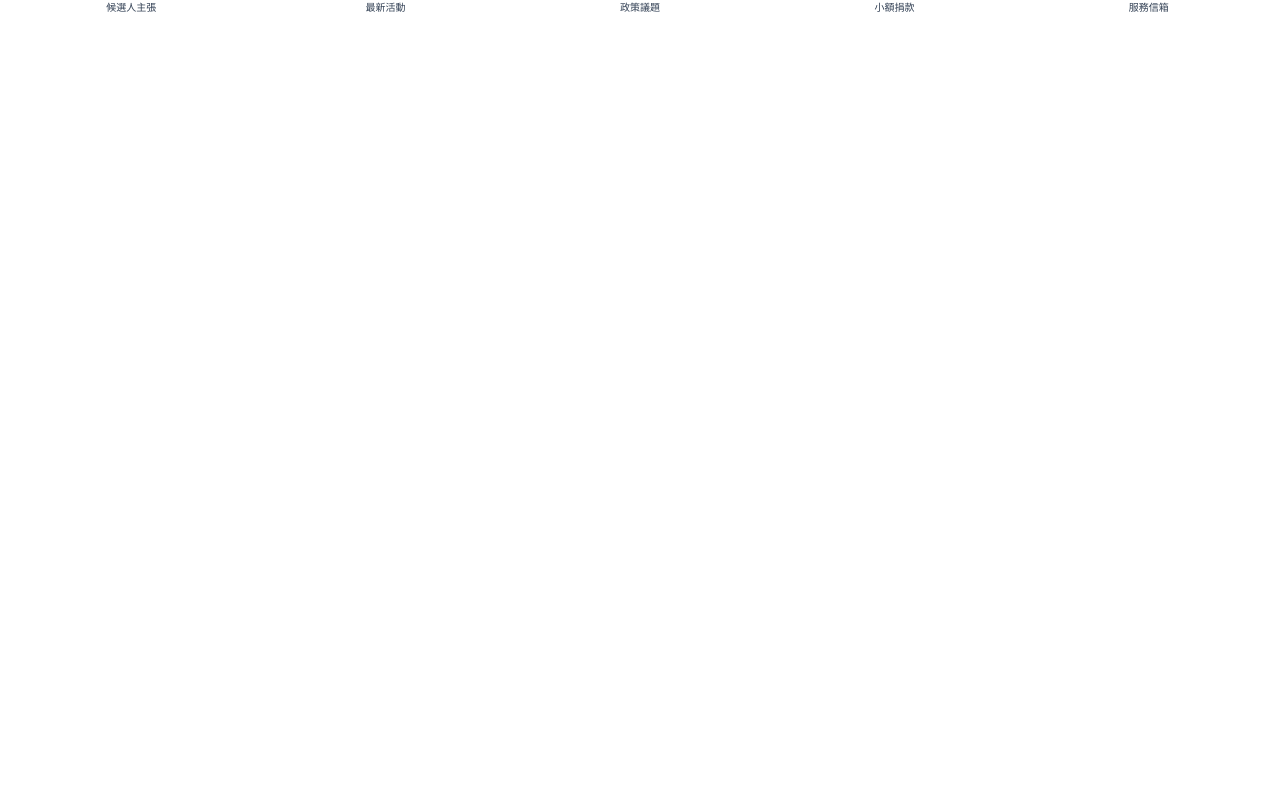
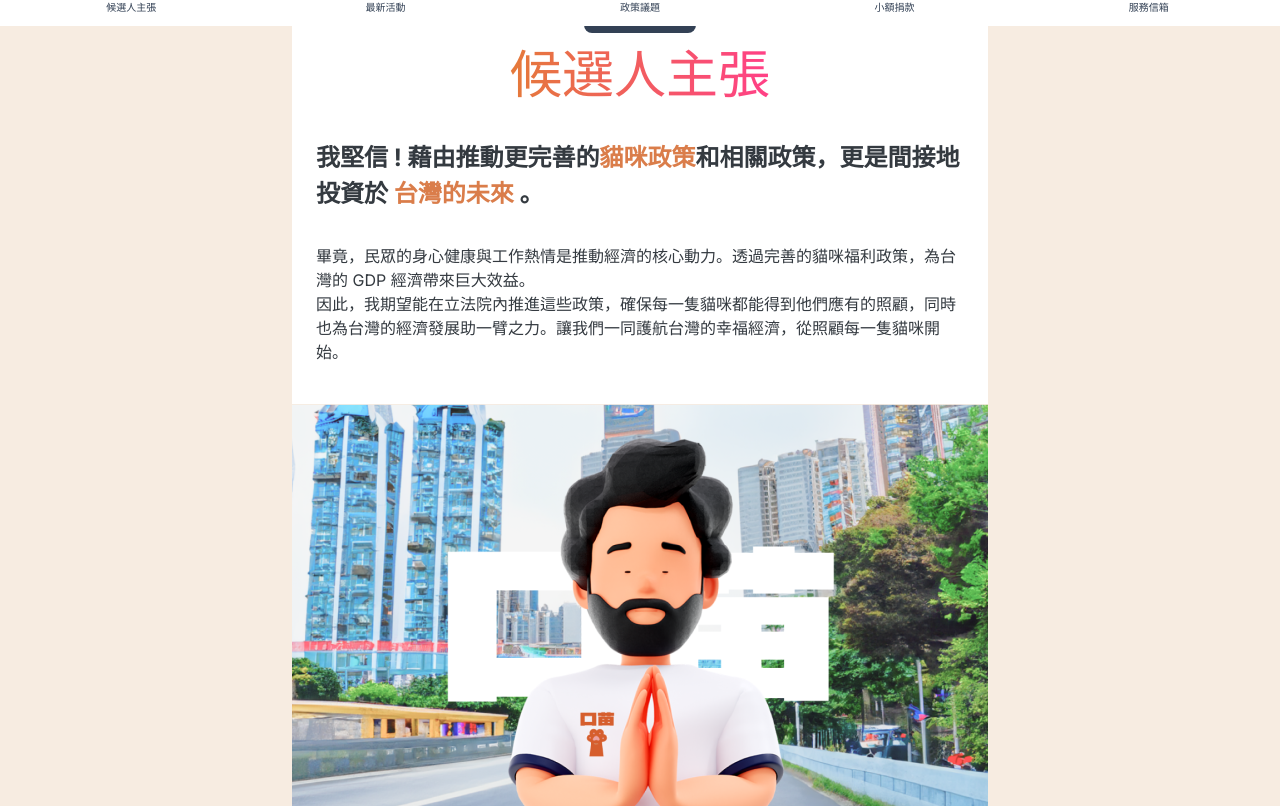
Before and after one commit to AlvinWang627/F2E-election, a Vue app: page / in a window 1280 px wide. Shown: the part 774-1580 px from the top of the page. Before the commit the page ends 800 px from the top, so only its background shows below. Built offline with nearby package versions, Linux system fonts and the light colour scheme; a web font is replaced by a local one.

Commit message:
feat: section2 advocate layout #5

```diff
--- a/src/App.vue
+++ b/src/App.vue
@@ -2,6 +2,7 @@
 import headerView from './views/headerView.vue'
 import sectionOne from './views/sectionOne.vue'
 import marqueeView from './views/marqueeView.vue'
+import advocateView from './views/advocateView.vue'
 </script>
 
 <template>
@@ -16,6 +17,7 @@ import marqueeView from './views/marqueeView.vue'
       <!-- marquee -->
       <marqueeView />
       <!-- scetion2 候選人主張 -->
+      <advocateView />
       <!-- 最新活動 -->
       <!-- 政策議題 -->
       <!-- 捐款 -->
--- a/src/style/variable.scss
+++ b/src/style/variable.scss
@@ -7,6 +7,8 @@ $spacer-12: 12px;
 $spacer-16: 16px;
 $spacer-24: 24px;
 $spacer-32: 32px;
+$spacer-36: 36px;
+$spacer-40: 40px;
 $spacer-48: 48px;
 $spacer-64: 64px;
 $spacer-96: 96px;
@@ -46,4 +48,17 @@ $slate-900: #0f172a;
   font-size: 52px;
   font-weight: 400;
   line-height: normal;
+  background-clip: text;
+  -webkit-background-clip: text;
+  -webkit-text-fill-color: transparent;
 }
+
+@mixin black-button() {
+  background-color: $slate-700;
+  color: $white;
+  padding: $spacer-8 $spacer-12;
+  border-radius: $spacer-8;
+  font-weight: 700;
+  font-size: 20px;
+  font-size: 16px;
+}
--- /dev/null
+++ b/src/views/advocateView.vue
@@ -0,0 +1,97 @@
+<template>
+  <div class="advocate-container">
+    <div class="advocate-wrapper">
+      <section class="advocate">
+        <div class="advocate-label">ADVOCATE</div>
+        <div class="advocate-title">候選人主張</div>
+        <h3 class="advocate-subtitle">
+          我堅信 ! 藉由推動更完善的<span>貓咪政策</span>和相關政策，更是間接地投資於<span>
+            台灣的未來
+          </span>
+          。
+        </h3>
+        <p class="advocate__des">
+          畢竟，民眾的身心健康與工作熱情是推動經濟的核心動力。透過完善的貓咪福利政策，為台灣的 GDP
+          經濟帶來巨大效益。
+        </p>
+        <p>
+          因此，我期望能在立法院內推進這些政策，確保每一隻貓咪都能得到他們應有的照顧，同時也為台灣的經濟發展助一臂之力。讓我們一同護航台灣的幸福經濟，從照顧每一隻貓咪開始。
+        </p>
+      </section>
+      <picture>
+        <source srcset="@/assets/advocate-xxl.png" media="(min-width: 1400px)" />
+        <source srcset="@/assets/advocate-md.png" media="(min-width: 768px)" />
+        <img src="@/assets/advocate-xxl.png" class="advocate-img" />
+      </picture>
+    </div>
+  </div>
+</template>
+
+<script setup></script>
+
+<style lang="scss" scoped>
+.advocate-container {
+  background: $bg-2;
+}
+.advocate-wrapper {
+  display: flex;
+  flex-direction: column;
+  padding: $spacer-64 $spacer-16;
+  align-items: center;
+  margin: 0 auto;
+  @media screen and (min-width: $md) {
+    max-width: 696px;
+    padding: $spacer-64 0;
+  }
+  @media screen and (min-width: $xxl) {
+    padding: 104px 0;
+    flex-direction: row;
+    max-width: 1320px;
+    margin: 0 auto;
+  }
+}
+.advocate {
+  display: flex;
+  flex-direction: column;
+  align-items: center;
+  justify-content: center;
+  padding: $spacer-40 $spacer-24;
+  border-radius: $spacer-24 $spacer-24 0 0;
+  background-color: $white;
+  @media screen and (min-width: $xxl) {
+    border-radius: $spacer-24 0 0 $spacer-24;
+    padding: $spacer-64 $spacer-64 $spacer-64 $spacer-40;
+  }
+  &-label {
+    @include black-button;
+  }
+  &-title {
+    margin-bottom: 32px;
+    @include big;
+    background: $gradient;
+    background-clip: text;
+    -webkit-background-clip: text;
+    -webkit-text-fill-color: transparent;
+    @media screen and (min-width: $xxl) {
+      font-size: 64px;
+    }
+  }
+  &-subtitle {
+    margin-bottom: 32px;
+    span {
+      color: $primary;
+    }
+  }
+  &-des {
+  }
+  &-img {
+    display: flex;
+    border-radius: 0 0 $spacer-24 $spacer-24;
+    width: 100%;
+    @media screen and (min-width: $xxl) {
+      width: 648px;
+      border-radius: 0 $spacer-24 $spacer-24 0;
+    }
+  }
+}
+</style>
--- a/src/views/headerView.vue
+++ b/src/views/headerView.vue
@@ -49,6 +49,7 @@ function test() {
 
 <style lang="scss" scoped>
 .header {
+  z-index: 100;
   background: rgba(255, 255, 255, 0.85);
   backdrop-filter: blur(12px);
   width: 100vw;
--- a/src/views/marqueeView.vue
+++ b/src/views/marqueeView.vue
@@ -54,7 +54,10 @@ const modules = [Autoplay]
     width: auto;
     margin-right: $spacer-24;
     color: $white;
-    @include big;
+    font-family: Mantou Sans;
+    font-size: 52px;
+    font-weight: 400;
+    line-height: normal;
     font-size: 40px;
     line-height: 62px;
     @media screen and (min-width: $xxl) {
```
Also changed, not shown: src/assets/advocate-md.png (added), src/assets/advocate-xxl.png (added).
